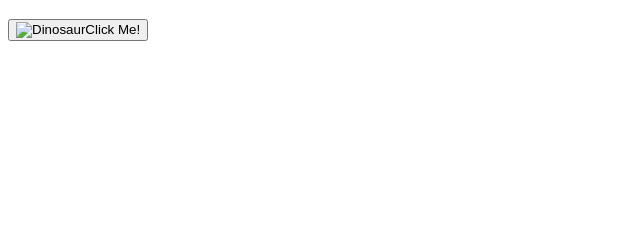
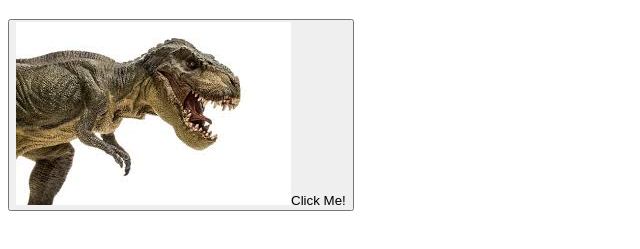
Before and after one commit to Draftiermovie66/testingsite, a plain HTML site: page index.html in a window 1280 px wide. Shown: the part 61-310 px from the top of the page, without its empty margins (0-640 px from the left). Drawn offline with Linux system fonts and the light colour scheme.

Commit message:
Update index.html

```diff
--- a/index.html
+++ b/index.html
@@ -4,7 +4,7 @@
 
 <h1>The button Element</h1>
 
-<button type="button" onclick="alert('Hello world!')"><img src="dinosaur.jpg" alt="Dinosaur" />Click Me!</button>
+<button type="button" onclick="alert('Hello world!')"><img src="downloads (2).jpeg" alt="Dinosaur" />Click Me!</button>
 
 </body>
 </html>
```
